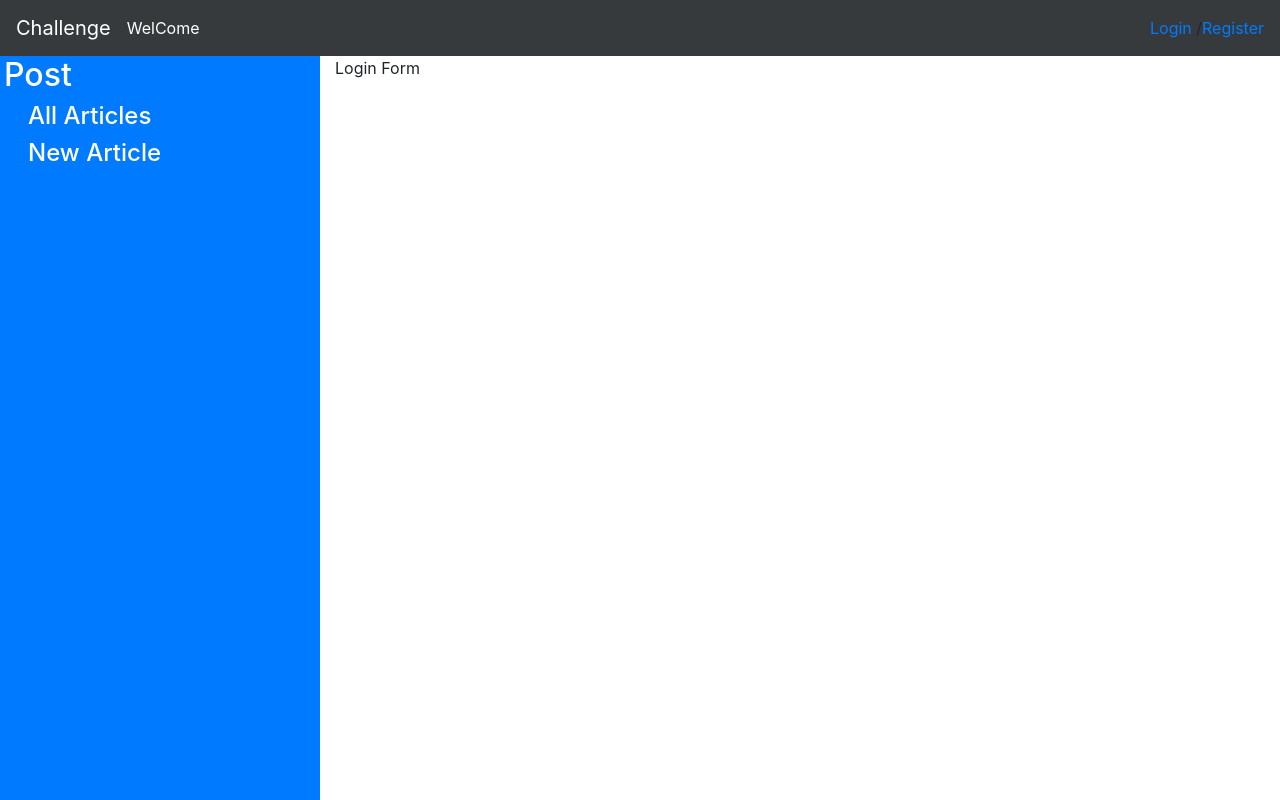
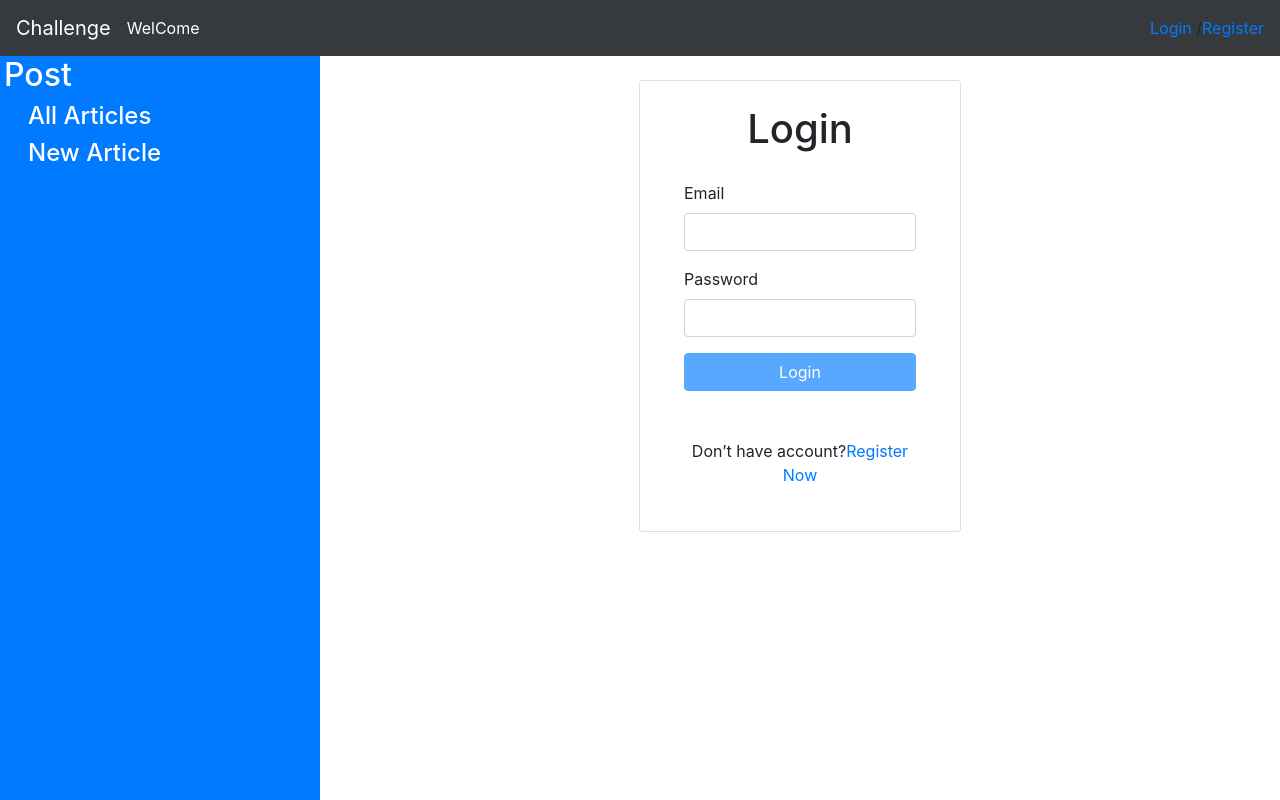
Before and after one commit to saeed-asghari/ReactProject, a React (Create React App) app in the folder challenge/: page /login in a window 1280 px wide. Built offline with nearby package versions, Linux system fonts and the light colour scheme.

Commit message:
Design login form

```diff
--- a/challenge/src/App.css
+++ b/challenge/src/App.css
@@ -37,9 +37,9 @@
   }
 }
 
-
 .Background-color-nav {
-
- background-color : #373A3C;
-
+  background-color: #373a3c;
 }
+.Background-color-login {
+  background-color: silver;
+}
--- a/challenge/src/components/common/form.jsx
+++ b/challenge/src/components/common/form.jsx
@@ -1,5 +1,6 @@
 import React, { Component } from "react";
-
+import Joi from "joi-browser";
+import Input from "./input";
 class Form extends Component {
   state = {
     data: {},
@@ -36,6 +37,14 @@ class Form extends Component {
       />
     );
   }
+
+  renderButton(label, calssName) {
+    return (
+      <button disabled={this.validate()} className={calssName}>
+        {label}
+      </button>
+    );
+  }
 }
 
 export default Form;
--- a/challenge/src/components/login.jsx
+++ b/challenge/src/components/login.jsx
@@ -1,11 +1,46 @@
 import React, { Component } from "react";
-class Login extends Component {
-    constructor(props) {
-        super(props);
-    }
-    render() {
-        return <div>Login Form</div>
-    }
+import { NavLink } from "react-router-dom";
+import Form from "./common/form";
+import Joi from "joi-browser";
+class Login extends Form {
+  state = {
+    data: { username: "", password: "" },
+    errors: {},
+  };
+  schema = {
+    username: Joi.string().required().label("نام کاربری"),
+    password: Joi.string().required().label("کلمه عبور"),
+  };
+  render() {
+    return (
+      <div className="justify-content-center row">
+        <div className="col-md-5">
+          <div className="p-4 card-group">
+            <div className="p-4 card Background-color-login">
+                <span className="text-center h1">Login</span>
+
+              <div className="card-body">
+                <form onSubmit={this.handleSubmit}>
+                  {this.renderInput("email", "Email")}
+                  {this.renderInput("password", "Password", "password")}
+                  {this.renderButton("Login", "btn btn-primary btn-block mb-5")}
+
+                  <div className="text-center">
+                    <spam>
+                      Don’t have account?
+                      <NavLink to="/">
+                        <spam>Register Now</spam>
+                      </NavLink>
+                    </spam>
+                  </div>
+                </form>
+              </div>
+            </div>
+          </div>
+        </div>
+      </div>
+    );
+  }
 }
 
 export default Login;
```
